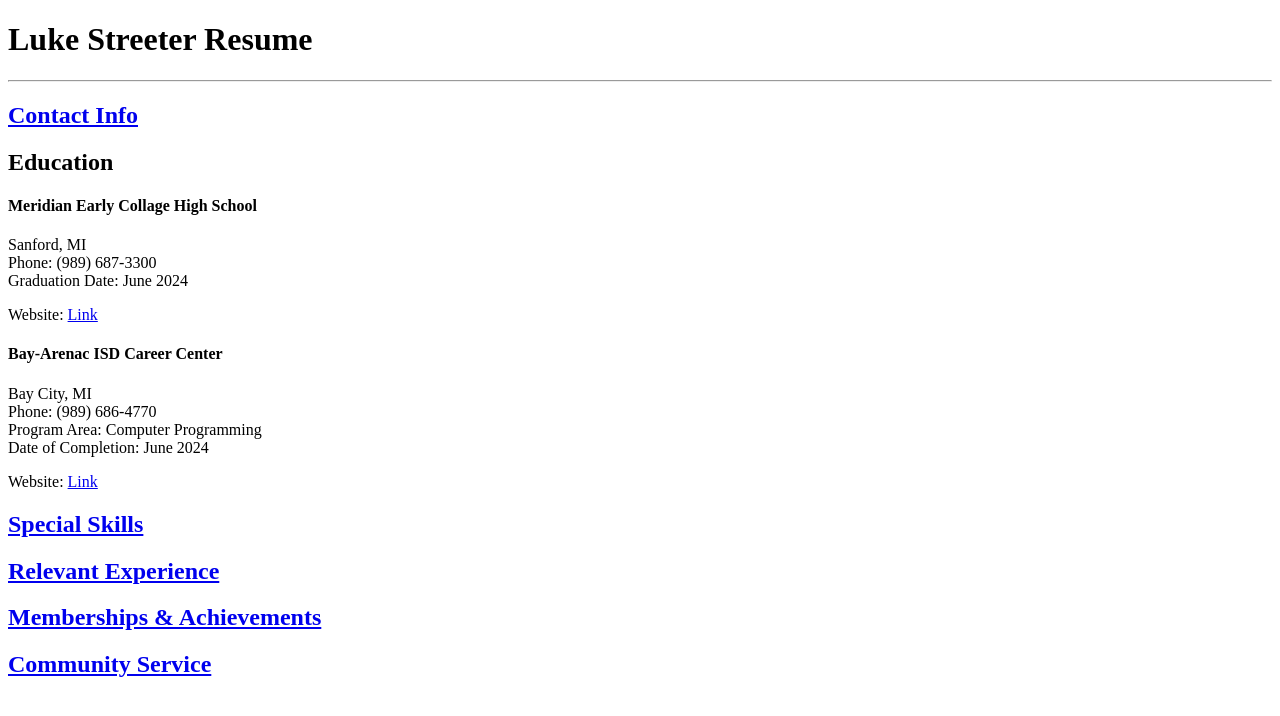
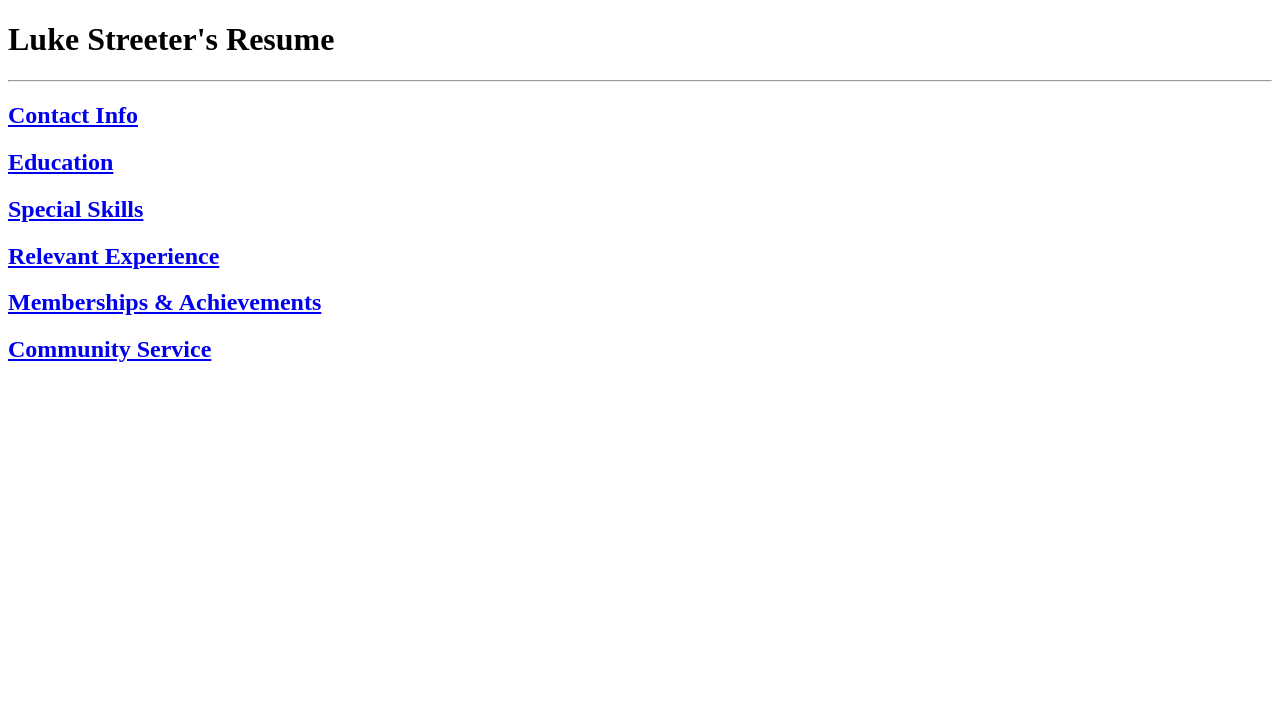
Before and after one commit to LukeStreeter835/LukeStreeter835.github.io, a plain HTML site: page 1-2/index.html in a window 1280 px wide. Drawn offline with Linux system fonts and the light colour scheme.

Commit message:
education tab

```diff
--- a/1-2/index.html
+++ b/1-2/index.html
@@ -4,21 +4,13 @@
         <title>My Resume</title>
     </head>
     <body>
-        <h1>Luke Streeter Resume</h1>
+        <h1>Luke Streeter's Resume</h1>
 
         <hr>
 
         <h2><a href="contact.html">Contact Info</a></h2>
 
-        <h2>Education</h2>
-
-        <h4>Meridian Early Collage High School</h4>
-        <p>Sanford, MI <br> Phone: (989) 687-3300<br>Graduation Date: June 2024</p>
-        <p>Website: <a href="https://www.merps.org/o/early-college-high-school" target="_blank">Link</a></p>
-
-        <h4>Bay-Arenac ISD Career Center</h4>
-        <p>Bay City, MI<br>Phone: (989) 686-4770<br>Program Area: Computer Programming<br>Date of Completion: June 2024</p>
-        <p>Website: <a href="https://www.baisd.net/learning/career-center/" target="_blank">Link</a></p>
+        <h2><a href="education.html">Education</a></h2>
 
         <h2><a href="specialskills.html">Special Skills</a></h2>
 
```
Also changed, not shown: 1-2/education.html (added, +19 -0 lines), 1-2/mechs.png (added).
